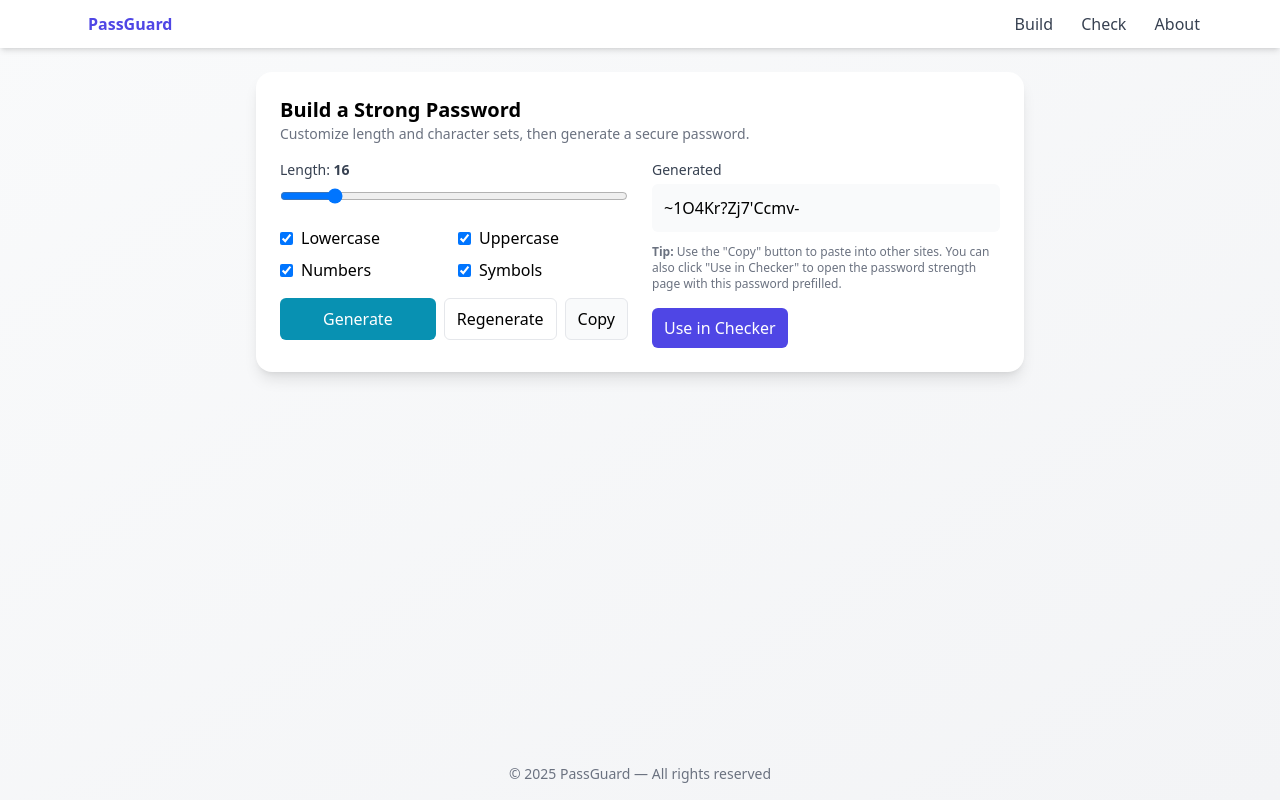
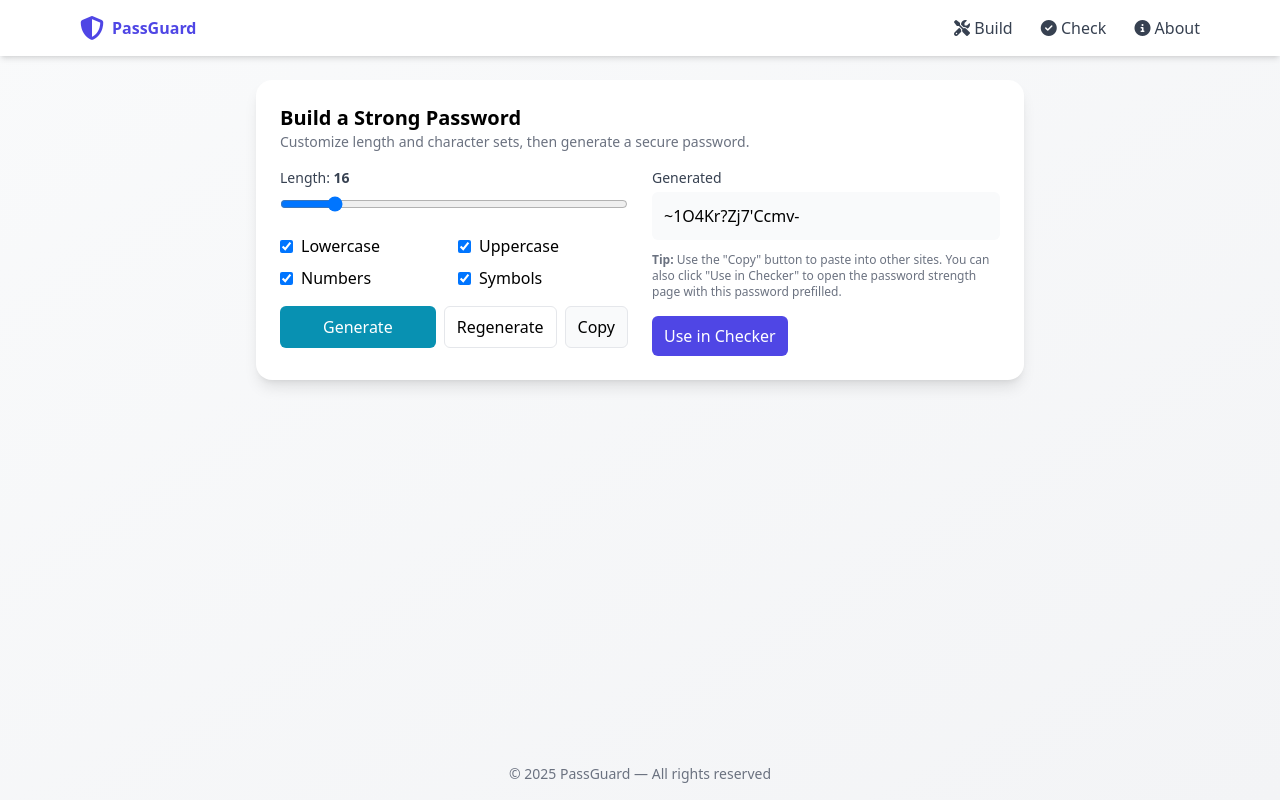
Before and after one commit to Toxir-Xakimov/GOOGLE-SEARCH2, a plain HTML site: page build.html in a window 1280 px wide. Drawn offline with nearby package versions, Linux system fonts and the light colour scheme.

Commit message:
Update build.html

```diff
--- a/build.html
+++ b/build.html
@@ -6,6 +6,9 @@
   <title>Build Strong Password — PassGuard</title>
   <link rel="icon" href="favicon.png" />
   <script src="https://cdn.tailwindcss.com"></script>
+  <link rel="stylesheet" href="https://cdnjs.cloudflare.com/ajax/libs/font-awesome/6.5.0/css/all.min.css">
+</head>
+<body class="bg-gradient-to-br from-gray-50 to-gray-100 min-h-screen flex flex-col">
 </head>
 <body class="bg-gradient-to-br from-gray-50 to-gray-100 min-h-screen flex flex-col">
 
```
